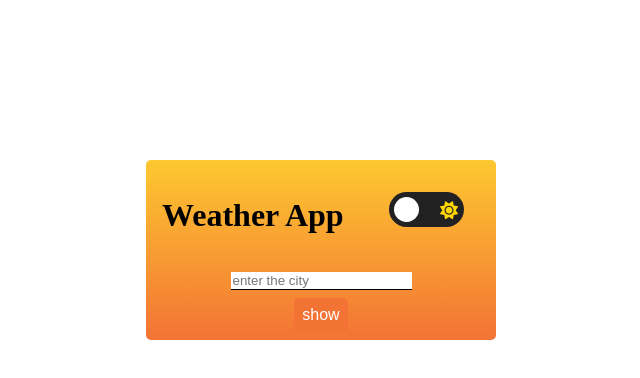
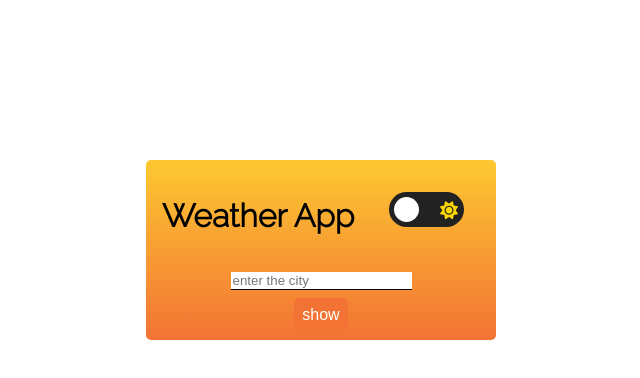
Before and after one commit to mikesch803/weather-app, a plain HTML site: page index.html in a window 1280 px wide. Shown: the whole page, without its empty margins (319-959 px from the left). Drawn offline with Linux system fonts and the light colour scheme.

Commit message:
style new font added

```diff
--- a/style.css
+++ b/style.css
@@ -1,3 +1,5 @@
+@import url('https://fonts.googleapis.com/css2?family=Raleway:wght@300&display=swap');
+
 * {
   /* margin: 0;
   padding: 0; */
@@ -5,6 +7,7 @@
 }
 
 body {
+  font-family: 'Raleway', sans-serif;
   width: 350px;
   margin: 10rem auto;
   display: flex;
```
